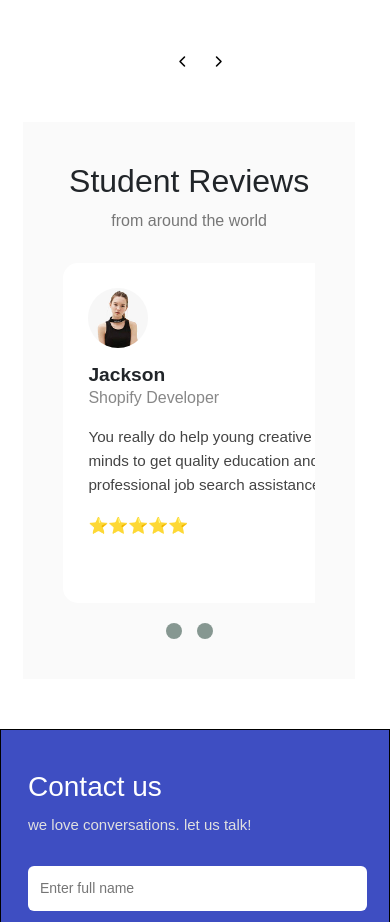
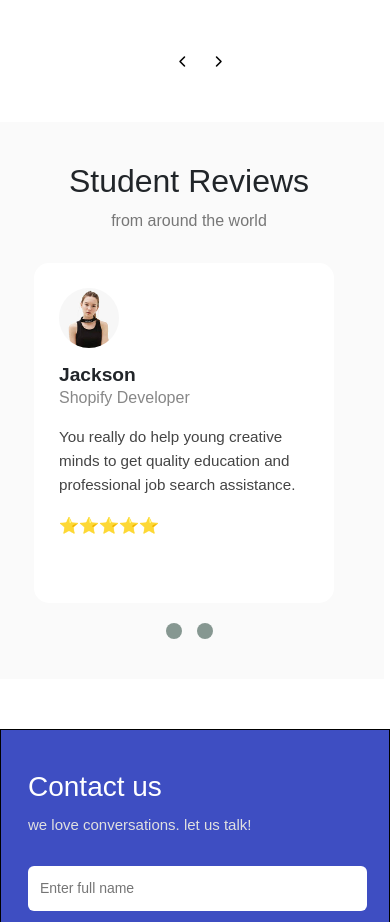
Before and after one commit to AkaJoe01/Known, a plain HTML site: page index.html in a window 390 px wide. Shown: the part 5380-6302 px from the top of the page. Drawn offline with Linux system fonts and the light colour scheme.

Commit message:
review width on mobile

```diff
--- a/Known.css
+++ b/Known.css
@@ -1251,12 +1251,13 @@ footer {
     border: 1px solid none;
     background-color: #fafafa;
     margin-top: 50px;
-    max-width: 100%;
+    margin-left: -6px ;
+    width: 100%;
 }
 
 .reviews-section {
   text-align: center;
-  padding: 20px;
+  /* padding: 20px; */
 }
 
 .reviews-section h2 {
```
